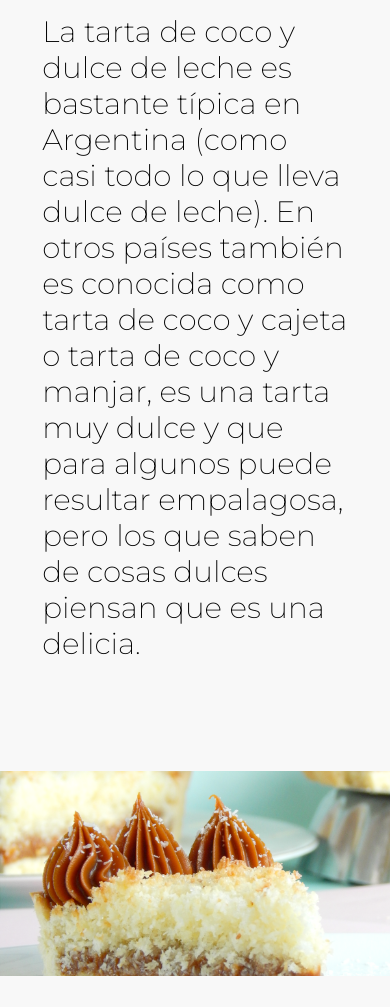
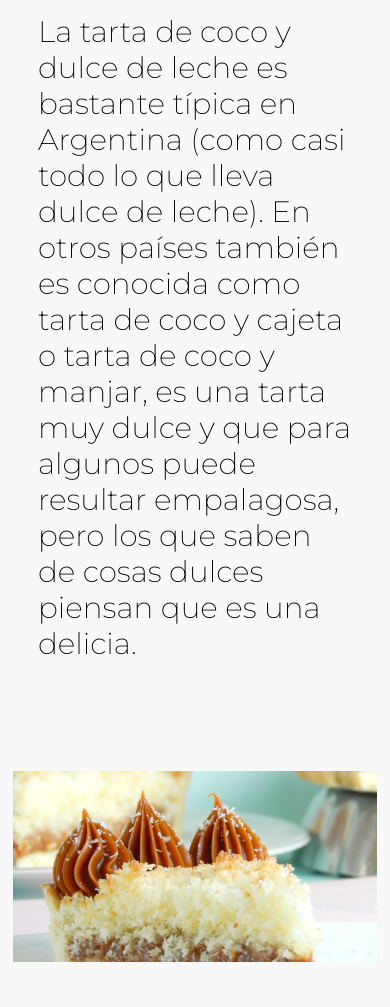
Before and after one commit to KatherinaKn/recipe-blog, a plain HTML site: page index.html in a window 390 px wide. Shown: the part 200-1207 px from the top of the page. Drawn offline with Linux system fonts and the light colour scheme; a web font is replaced by a local one.

Commit message:
Update style.css

```diff
--- a/style.css
+++ b/style.css
@@ -135,16 +135,19 @@ input[type="checkbox"]:focus + label::before {
 
 @media screen and (max-width: 768px){
     .container{
-        padding: 3vh 0;
+        padding: 3vh 1.5vh;
     }
 
     .title-box{
         border: none;
         border-top: 1.5px solid rgb(233, 121, 29);
-        padding: 7.5vh 5vh;
+        padding: 7.5vh 3vh;
     }
     .img-box{
         margin: 0 0 5vh 0;
+    }
+    img{
+        margin: 0 auto;
     }
     h1{
         font-size: 4.5vh;
```
